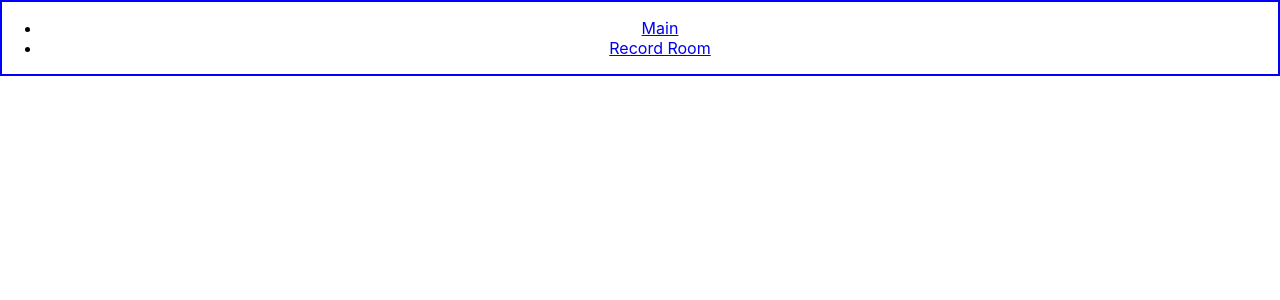
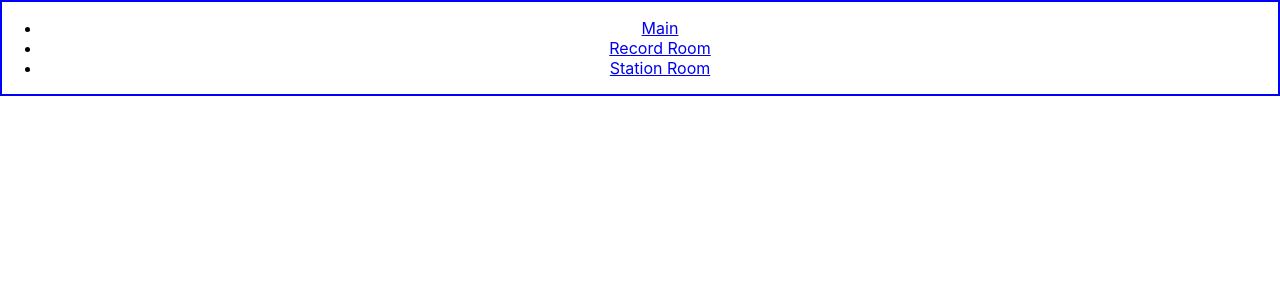
Before and after one commit to yeojinj/stackers, a React (Create React App) app in the folder frontend/: page / in a window 1280 px wide. Before the commit this address had no page. Shown: the top 300 px of the page. Built offline with nearby package versions, Linux system fonts and the light colour scheme.

Commit message:
Feat: App Router 추가

```diff
--- a/frontend/src/App.js
+++ b/frontend/src/App.js
@@ -1,6 +1,7 @@
 import React from 'react'
 import MainRoom from './pages/main_room/MainRoom'
 import RecordRoom from './pages/record_room/RecordRoom'
+import StationRoom from './pages/station_room/stationview/StationRoom'
 import { Link, Route, Routes } from 'react-router-dom'
 
 function App() {
@@ -13,10 +14,14 @@ function App() {
         <li>
           <Link to="/RecordRoom">Record Room</Link>
         </li>
+        <li>
+          <Link to="/StationRoom">Station Room</Link>
+        </li>
       </ul>
       <Routes>
         <Route path="/MainRoom" element={<MainRoom />} />
         <Route path="/RecordRoom" element={<RecordRoom />} />
+        <Route path="/StationRoom" element={<StationRoom />} />
       </Routes>
     </div>
   )
```
